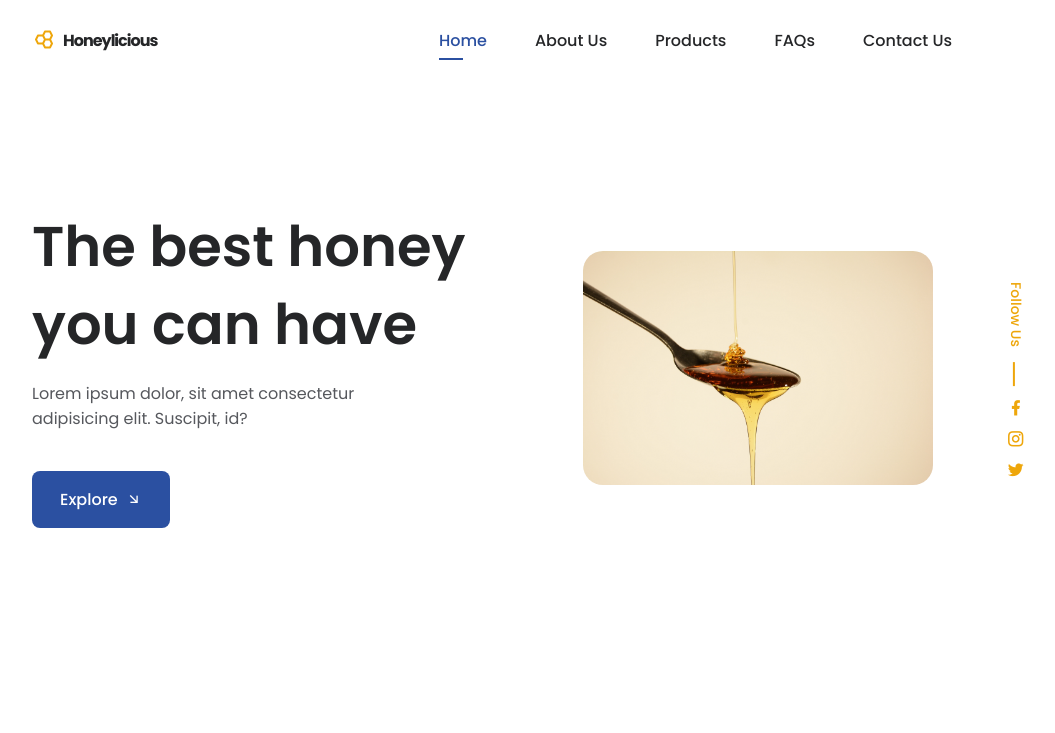
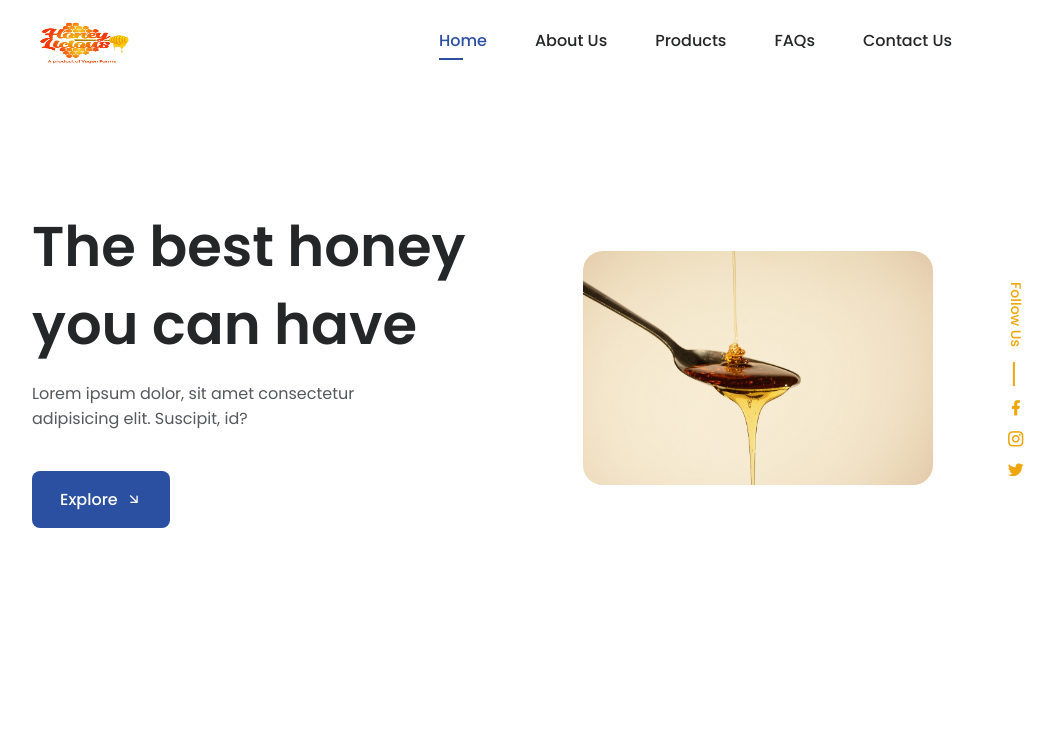
Before and after one commit to honeylicious/honey, a plain HTML site: page index.html in a window 1280 px wide. Shown: the top 733 px of the page, without its empty margins (124-1179 px from the left). Drawn offline with nearby package versions, Linux system fonts and the light colour scheme.

Commit message:
logo and images added

```diff
--- a/assets/css/styles.css
+++ b/assets/css/styles.css
@@ -219,7 +219,9 @@
     transition: .3s;
   }
 
-  .nav__logo i {
+  .nav__logo img {
+    width: 100px;
+    height: 80px;
     font-size: 1.5em;
     color: var(--icon-color);
   }
@@ -755,7 +757,9 @@
     transition: .3s;
   }
 
-  .footer__logo i {
+  .footer__logo img {
+    width: 150px;
+    height: 200px;
     font-size: 1.5em;
     color: var(--icon-color);
   }
--- a/index.html
+++ b/index.html
@@ -23,7 +23,7 @@
         <header class="header" id="header">
             <nav class="nav container">
                 <a href="#" class="nav__logo">
-                    <i class='bx bx-hive'></i> Honeylicious
+                     <img src="assets/img/IMG-20230602-WA0040.jpg" alt="">
                 </a>
 
                 <div class="nav__menu" id="nav-menu">
@@ -487,7 +487,7 @@
             <div class="footer__container container grid">
                 <div class="footer__content">
                     <a href="#" class="footer__logo">
-                        <i class='bx bx-hive'></i> Honeylicious
+                        <img src="assets/img/IMG-20230602-WA0040.jpg" alt="">
                     </a>
 
 
```
